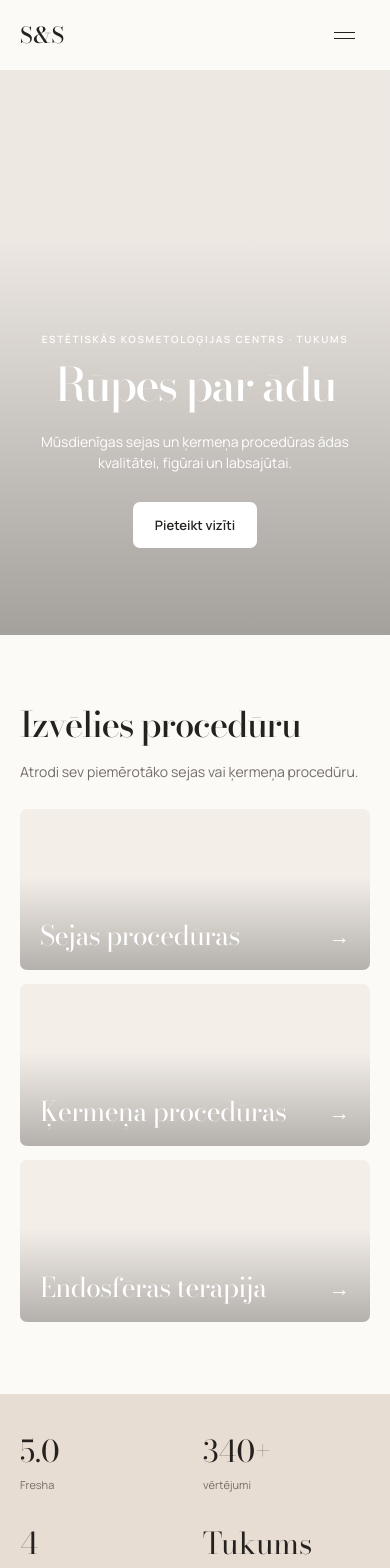
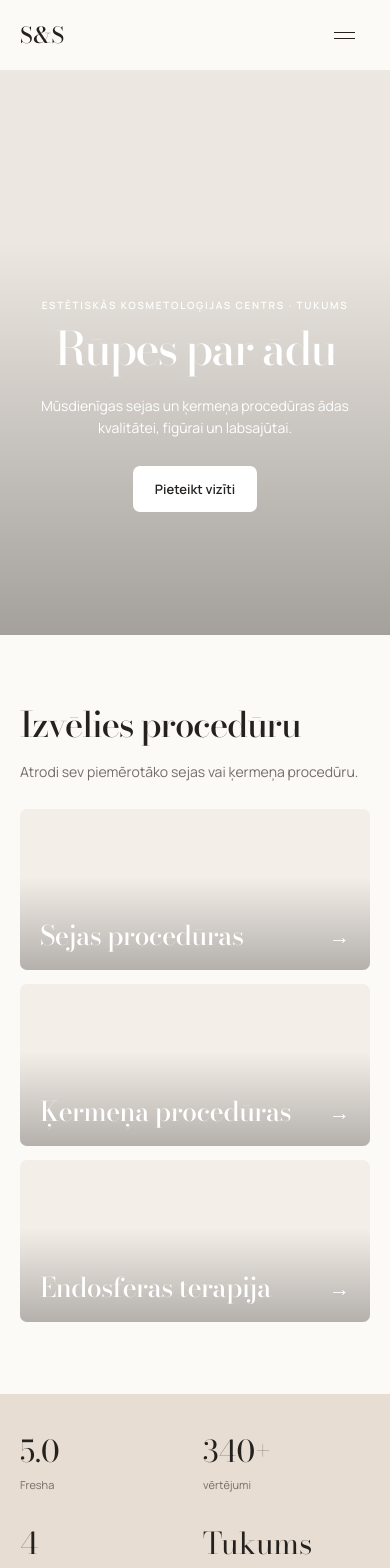
Before and after one commit to davisl24/skin-sculpt, a Next.js app: page / in a window 390 px wide. Shown: the top 1568 px of the page. Built offline with nearby package versions, Linux system fonts and the light colour scheme.

Commit message:
Lock mobile hero typography and map polish

```diff
--- a/app/globals.css
+++ b/app/globals.css
@@ -87,3 +87,16 @@
 .mapEmbedV2{min-height:300px}
 .mapEmbedV2 iframe{height:300px}
 }
+
+/* V2.6 locked mobile hero/type/map polish */
+.mapEmbedV2{border-radius:16px;overflow:hidden;background:var(--cream)}
+.mapEmbedV2 iframe{border:0!important}
+.mapEmbedV2>a{position:static;display:inline-block;background:transparent;padding:14px 0 0;border-radius:0;font-size:13px;font-weight:600}
+@media(max-width:760px){
+.clinicHeroInner{justify-content:flex-start;padding-top:27svh;padding-bottom:28px}
+.clinicHeroInner .eyebrow{margin-bottom:14px}
+.clinicHeroInner h1{font-size:46px;font-weight:500}
+.sectionHead h2,.aboutV2 h2,.contactV2 h2,.teamCard h3,.serviceTileLabel h3,.reviewsScore strong,.realReviews article p,.firstVisitV2 h2,.mapV2 span{font-weight:500}
+.mapEmbedV2{min-height:0;border-radius:16px}
+.mapEmbedV2 iframe{height:300px}
+}
```
